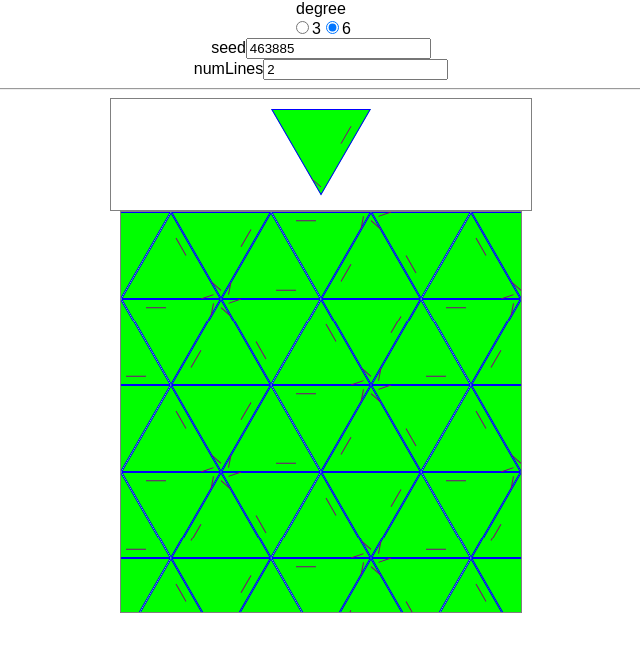
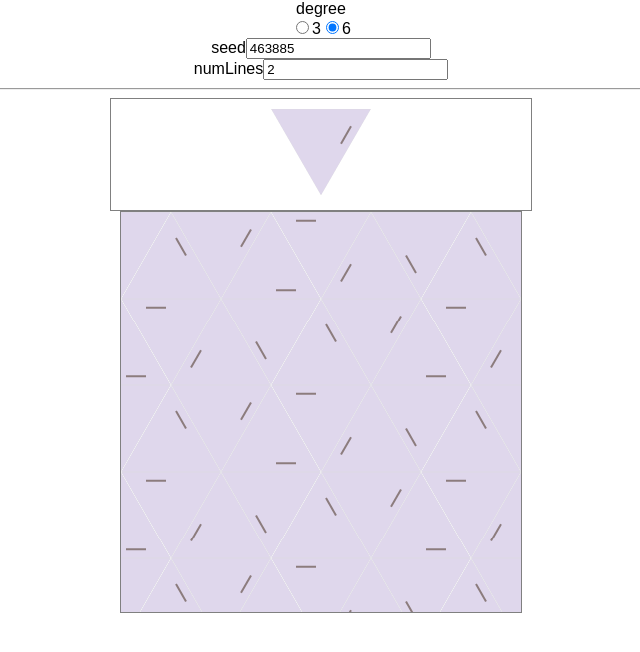
Before and after one commit to adorsk/azulejo, a React (Create React App) app: page / in a window 1280 px wide. Shown: the top 652 px of the page, without its empty margins (319-959 px from the left). Built offline with nearby package versions, Linux system fonts and the light colour scheme.

Commit message:
w/ random colors

```diff
--- a/src/App.js
+++ b/src/App.js
@@ -56,43 +56,94 @@ class App extends Component {
   }
 
   generateTemplate() {
+    let template = {elements: [], outlinePath: null};
     let angle = 360 / this.state.degree;
     let angleRads = angle * (Math.PI / 180);
-    let width = 100;
-    let height = (width / 2) / Math.tan(angleRads / 2);
+    template.width = 100;
+    template.height = (
+      (template.width / 2) / Math.tan(angleRads / 2)
+    );
+    template.rotationPoint = [template.width / 2, template.height];
+    template.degree = this.state.degree;
     let trianglePoints = [
       [0, 0],
-      [width / 2, height],
-      [width, 0],
+      [template.width / 2, template.height],
+      [template.width, 0],
     ];
-    let polyId = Utils.generateRandomId({prefix: 'poly-'});
+    let trianglePath = {
+      tag: 'path',
+      attrs: {
+        d: this.generateD({points: trianglePoints, closed: true})
+      }
+    };
+    template.outlinePath = trianglePath;
+    template.elements.push(this.cloneObj(trianglePath));
+    let mesh = this.generateMesh({trianglePoints})
+    for (let i = 0; i < this.state.numLines; i++) {
+      let line = this.generateRandomLine({n: 2, mesh});
+      template.elements.push(line);
+    }
+    for (let element of template.elements) {
+      for (let colorAttr of ['fill', 'stroke']) {
+        element.attrs[colorAttr] = this.generateRandomColor();
+      }
+      element.attrs['stroke-width'] = this.chooseRandom({
+        n: 1,
+        items: [0, 1, 2, 4, 8],
+      })[0];
+    }
+    template.svg = this.generateSvgForTemplate({template});
+    return template;
+  }
+
+  cloneObj (obj) {
+    return JSON.parse(JSON.stringify(obj));
+  }
+
+  generateD (opts) {
+    let {points, closed} = Object.assign({closed: false}, opts);
+    let d = `M${points[0].join(' ')}`;
+    for (let i = 1; i < points.length; i++) {
+      d += ` L${points[i].join(' ')}`;
+    }
+    if (closed) {
+      d += 'Z';
+    }
+    return d;
+  }
+
+  generateSvgForTemplate (opts) {
+    let {template} = opts;
     let clipId = Utils.generateRandomId({prefix: 'clip-'});
-    let mesh = this.generateMesh({trianglePoints})
-    let lineSvgs = [];
-    for (let i = 0; i < this.state.numLines; i++) {
-      let line = this.generateRandomLine({n: 2, mesh})
-      lineSvgs.push(line.svg);
-    }
-    let svg = (`
-      <svg ${Cfg.svgXmlns} width="${width}" height="${height}">
+    let elementSvgs = template.elements.map((element) => {
+      return this.generateSvgForElement({element});
+    }).join("\n");
+    return (`
+      <svg ${Cfg.svgXmlns}
+        width="${template.width}" height="${template.height}">
         <defs>
-          <polygon id="${polyId}" points="${this.pointsToPointsStr(trianglePoints)}" />
-          <clipPath id="${clipId}"><use href="#${polyId}"/>
+          <clipPath id="${clipId}">
+            ${this.generateSvgForElement({element: template.outlinePath})}
           </clipPath>
         </defs>
         <g clip-path="url(#${clipId})">
-          <use href="#${polyId}" stroke="blue" stroke-width="2" fill="lime" />
-          ${lineSvgs.join(' ')}
+          ${elementSvgs}
         </g>
       </svg>
     `);
-    return {
-      svg: `${svg}`,
-      width,
-      height,
-      rotationPoint: [width / 2, height],
-      degree: this.state.degree,
-    };
+  }
+
+  generateSvgForElement (opts) {
+    let {element} = opts;
+    let {tag, attrs} = element;
+    return (`<${tag} ${this.attrsObjToStr({attrs})} />`);
+  }
+
+  attrsObjToStr (opts) {
+    let {attrs} = opts;
+    return Object.keys(attrs).map((attr) => {
+      return `${attr}="${attrs[attr]}"`;
+    }).join(' ');
   }
 
   pointsToPointsStr(points) {
@@ -136,23 +187,12 @@ class App extends Component {
   }
 
   generateRandomLine (opts) {
-    opts = Object.assign(
-      {n: 2, stroke: 'purple', strokeWidth: 1},
-      opts
-    );
-    let {n, mesh, stroke, strokeWidth} = opts;
+    let {n, mesh} = Object.assign({n: 2}, opts);
     let points = this.chooseRandom({n, items: mesh.vs});
-    let dStr = `M${points[0].join(' ')}`
-    for (let i = 1; i < points.length; i++) {
-      dStr += ` L${points[i][0]} ${points[i][1]}`;
-    }
-    let svg = (`
-      <path
-        d="${dStr}"
-        stroke-width="${strokeWidth}"
-        stroke="${stroke}"/>
-    `);
-    return {points, svg};
+    return {
+      tag: 'path',
+      attrs: {d: this.generateD({points})}
+    };
   }
 
   chooseRandom (opts) {
@@ -176,6 +216,14 @@ class App extends Component {
     }
     return Object.values(choices);
   }
+
+  generateRandomColor (opts) {
+    let h = this._prng.randomInt({min: 0, max: 359});
+    let s = this._prng.randomInt({min: 0, max: 100});
+    let l = this._prng.randomInt({min: 0, max: 100});
+    let a = this._prng.random();
+    return `hsla(${h}, ${s}%, ${l}%, ${a})`;
+  }
 }
 
 export default App;
```
